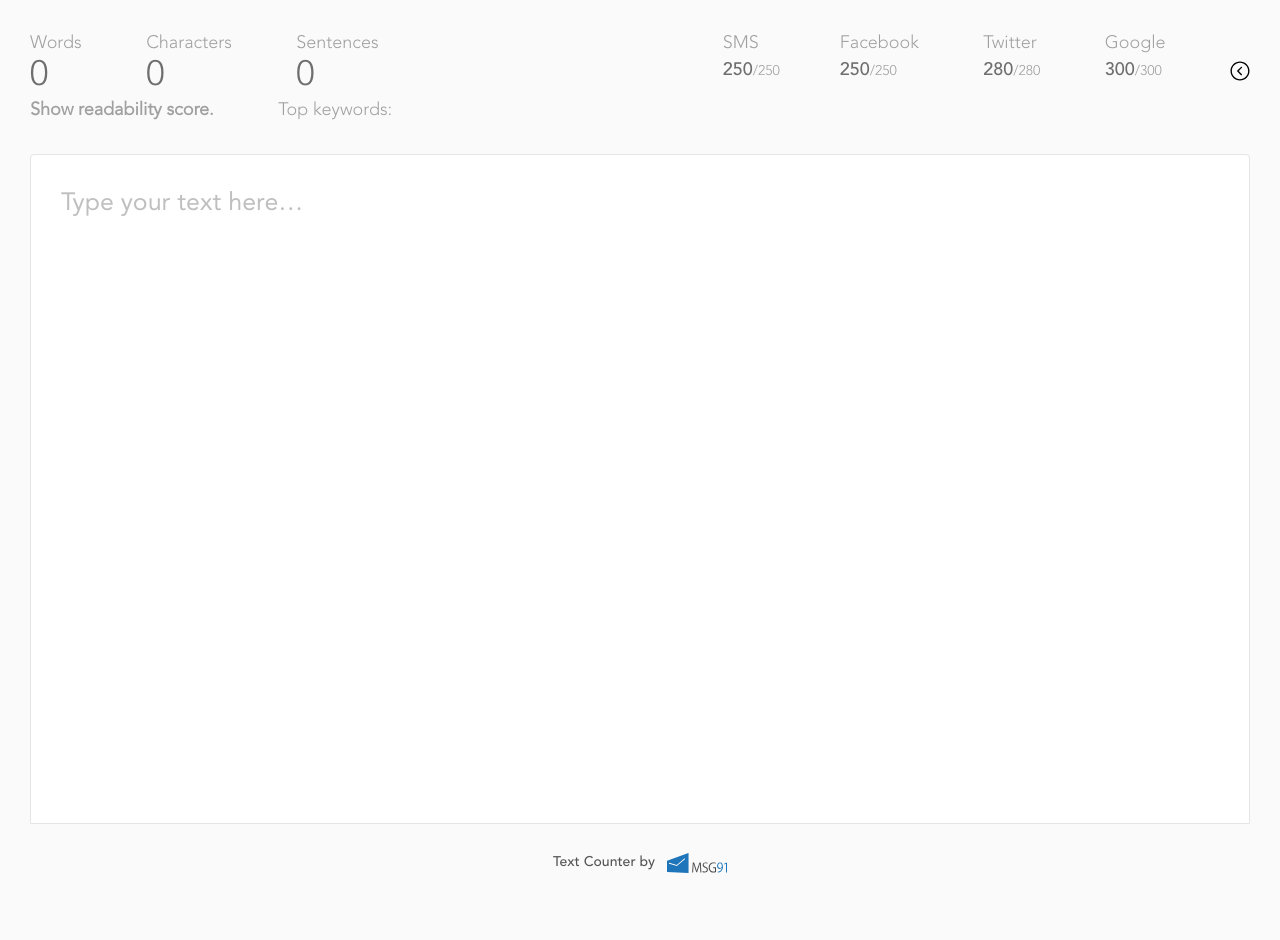
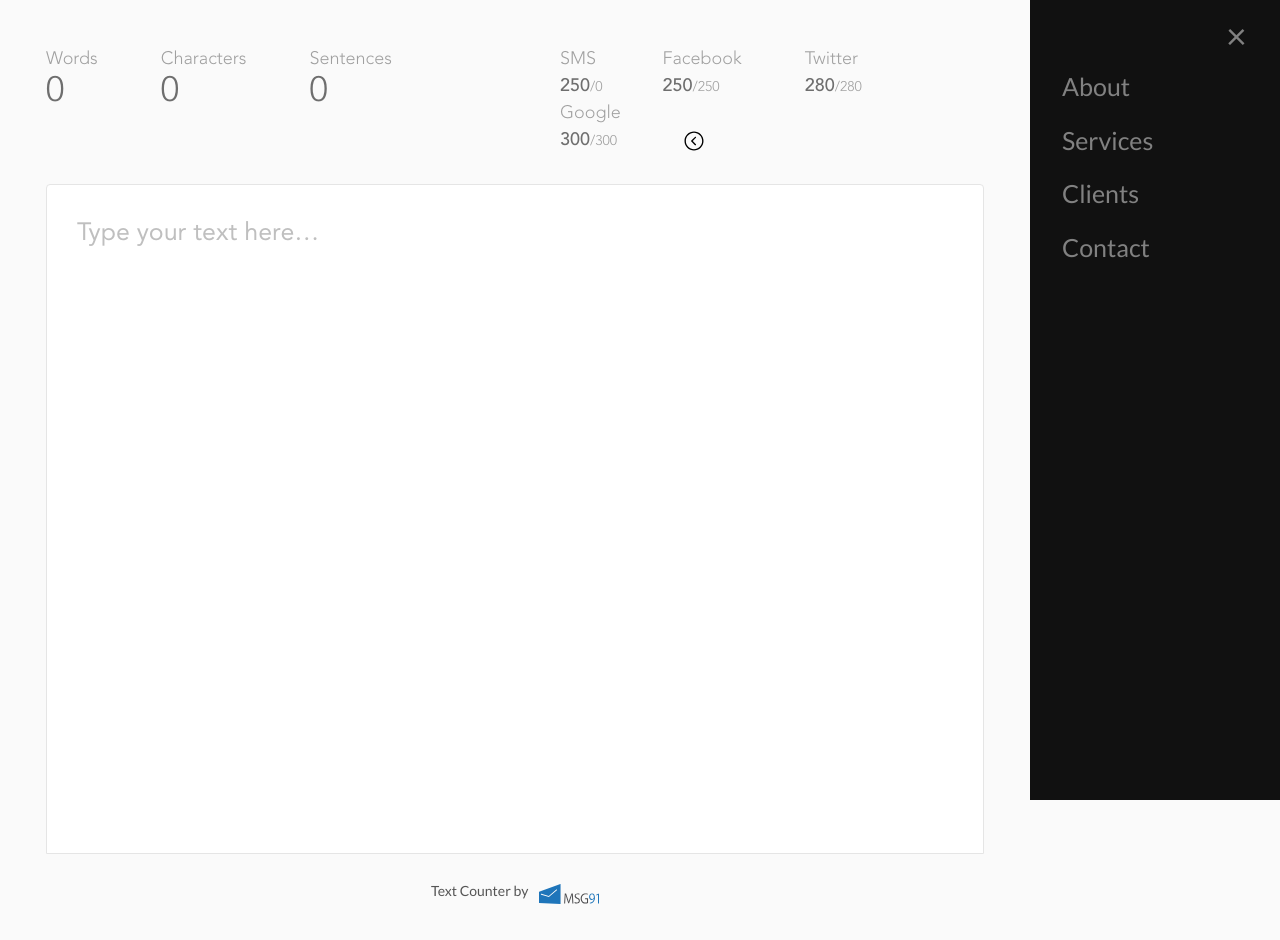
Before and after one commit to beingbing/wordCounter, a website: page index.html in a window 1280 px wide. Both pictures are taken after a click on the link 1240 px from the left and 70 px from the top of the page. Before the commit the page ends 893 px from the top, so only its background shows below. Drawn offline with Linux system fonts and the light colour scheme; files that its build step writes are made by us from their sources; files whose address does not match are found by name; a web font is replaced by a local one.

Commit message:
samar | bugs corrected

```diff
--- a/assets/css/style.css
+++ b/assets/css/style.css
@@ -179,3 +179,51 @@ footer .footer-logo img {
 @media only screen and (max-width: 360px) {
 
 }
+
+body {
+  font-family: "Lato", sans-serif;
+}
+
+.sidenav {
+  height: 100%;
+  width: 0;
+  position: fixed;
+  z-index: 1;
+  top: 0;
+  right: 0;
+  background-color: #111;
+  overflow-x: hidden;
+  transition: 0.5s;
+  padding-top: 60px;
+}
+
+.sidenav a {
+  padding: 8px 8px 8px 32px;
+  text-decoration: none;
+  font-size: 25px;
+  color: #818181;
+  display: block;
+  transition: 0.3s;
+}
+
+.sidenav a:hover {
+  color: #f1f1f1;
+}
+
+.sidenav .closebtn {
+  position: absolute;
+  top: 0;
+  right: 25px;
+  font-size: 36px;
+  margin-left: 50px;
+}
+
+#main {
+  transition: margin-right .5s;
+  padding: 16px;
+}
+
+@media screen and (max-height: 450px) {
+.sidenav {padding-top: 15px;}
+.sidenav a {font-size: 18px;}
+}
--- a/index.html
+++ b/index.html
@@ -1,5 +1,6 @@
 <!DOCTYPE html>
 <html>
+
 <head>
   <title>Word counter</title>
   <meta charset="utf-8">
@@ -10,29 +11,12 @@
   <link rel="icon" href="images/fav.gif" type="image/gif" sizes="16x16">
   <link rel="stylesheet" href="./css/style.css">
 </head>
+
 <body>
 
-
-  <!-- <header class="header">
-    <div class="row">
-      <div class="col-md-6">
-        <a href="#" class="logo"><img src="assets/images/logo.svg" alt=""></a>
-      </div>
-      <div class="col-md-6 d-flex align-items-center justify-content-end">
-          <a href="#" class="toggle-nav float-right">
-            <span class="toggle-round"></span>
-            <span class="toggle-round"></span>
-            <span class="toggle-round"></span>
-          </a>
-      </div>
-    </div>
-  </header> -->
-
-
-
+<div id="main">
   <div class="footer-count">
     <div class="row">
-
       <div class="col-md-6">
         <div id="result">
           <ul class="left-countList no-margin">
@@ -45,7 +29,7 @@
             <li>
               Sentences <span id="total_sentences">0</span>
             </li>
-              <li>
+            <!-- <li>
                   <div style="font-weight:800">
                       <div id="readability">Show readability score.</div>
                   </div>
@@ -56,7 +40,7 @@
                       <ul id="topKeywords">
                       </ul>
                   </div>
-              </li>
+              </li> -->
           </ul>
 
 
@@ -103,7 +87,7 @@
               </li>
 
               <li>
-                <a href="#"><img src="assets/images/arrow.svg" width="20" alt=""></a>
+                <a href="#" onclick="openNav()"><img src="assets/images/arrow.svg" width="20" alt=""></a>
               </li>
           </ul>
         </div>
@@ -123,11 +107,36 @@
         <span>Text Counter by <a href="#" class="footer-logo"><img src="assets/images/msg-logo-blue.svg" alt=""></a></span>
       </footer>
 
+</div>
+
+  <div id="mySidenav" class="sidenav">
+    <a href="javascript:void(0)" class="closebtn" onclick="closeNav()">&times;</a>
+    <a href="#">About</a>
+    <a href="#">Services</a>
+    <a href="#">Clients</a>
+    <a href="#">Contact</a>
+  </div>
+
+
   <script type="text/javascript" src="assets/js/vendor/lib/jquery.js"></script>
-    <script type="text/javascript" src="assets/js/vendor/app.js"></script>
   <script type="text/javascript" src="assets/js/vendor/popper.min.js"></script>
   <script type="text/javascript" src="assets/js/vendor/bootstrap.min.js"></script>
   <script type="text/javascript" src="assets/js/custom.js"></script>
+  <script type="text/javascript" src="assets/js/vendor/app.js"></script>
+
+  <script>
+    function openNav() {
+      document.getElementById("mySidenav").style.width = "250px";
+      document.getElementById("main").style.marginRight = "250px";
+    }
+
+    function closeNav() {
+      document.getElementById("mySidenav").style.width = "0";
+      document.getElementById("main").style.marginRight = "0";
+    }
+  </script>
+
 
 </body>
+
 </html>
```
Also changed, not shown: assets/js/vendor/app.js. Lines whose indentation alone changed are shown as unchanged.
